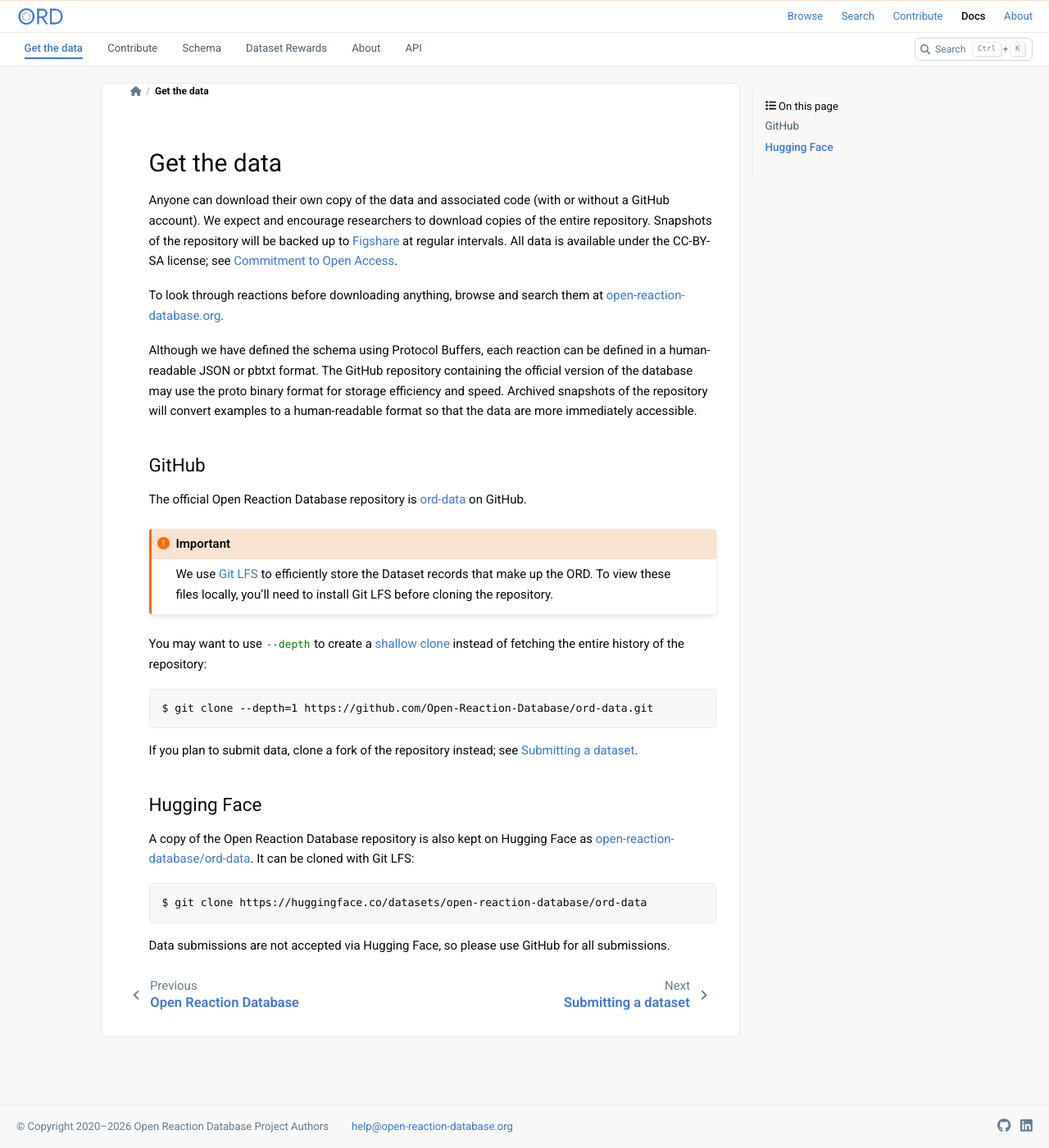
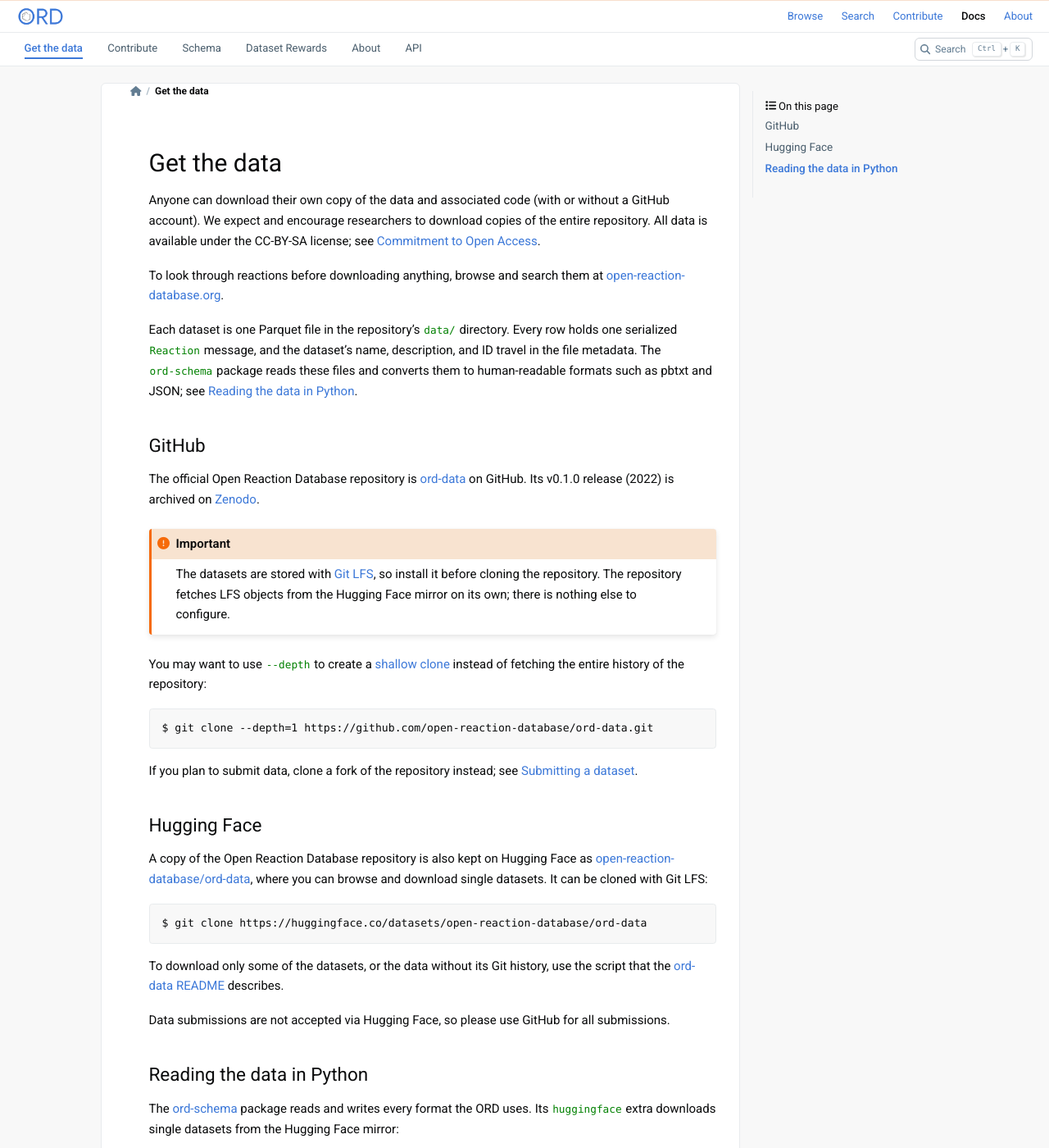
Before and after one commit to open-reaction-database/ord-schema, a Sphinx documentation site: the page built from docs/data.rst, in a window 1280 px wide and 1400 px high. Shown: the whole window at 82% size. Built offline with Sphinx 7.4.7 and the PyData theme 0.15.4, drawn with Linux system fonts in a browser that asks for light colours; some of the changed text lies outside the part shown.

Commit message:
Bring the docs' text in line with ord-data and ord-schema
- Get the data describes ord-data as it is: one Parquet file per dataset,
  LFS objects served from the Hugging Face mirror, and v0.1.0 archived on
  Zenodo, in place of Figshare snapshots and proto binary storage. It
  points to ord-data's script for downloading a subset, and gains a
  section on reading and converting a dataset in Python with ord-schema.
- The schema page's examples import reaction_pb2 and units, the modules
  that define Mass and UnitResolver. Its editor link, which pointed to a
  retired address, and its notebook snippet, which installed ord_schema
  from a clone with protoc-wheel, give way to links to the editor page
  and the Python section.
- Contribute runs the validator as python -m
  ord_schema.scripts.validate_dataset and links the Python section.
- The FAQ no longer names a single hosting donor, and the editor page
  drops its "in development" line.

Co-Authored-By: Claude Opus 5.5 <noreply@anthropic.com>

```diff
--- a/docs/data.rst
+++ b/docs/data.rst
@@ -4,38 +4,37 @@ Get the data
 
 Anyone can download their own copy of the data and associated code (with or
 without a GitHub account). We expect and encourage researchers to download
-copies of the entire repository. Snapshots of the repository will be backed up
-to `Figshare <https://figshare.com/>`_ at regular intervals. All data is
-available under the CC-BY-SA license; see
-:ref:`commitment-to-open-access`.
+copies of the entire repository. All data is available under the CC-BY-SA
+license; see :ref:`commitment-to-open-access`.
 
 To look through reactions before downloading anything, browse and search them at
 `open-reaction-database.org <https://open-reaction-database.org/>`__.
 
-Although we have defined the schema using Protocol Buffers, each reaction can be
-defined in a human-readable JSON or pbtxt format. The GitHub repository
-containing the official version of the database may use the proto binary format
-for storage efficiency and speed. Archived snapshots of the repository will
-convert examples to a human-readable format so that the data are more
-immediately accessible.
+Each dataset is one Parquet file in the repository's ``data/`` directory. Every
+row holds one serialized ``Reaction`` message, and the dataset's name,
+description, and ID travel in the file metadata. The ``ord-schema`` package
+reads these files and converts them to human-readable formats such as pbtxt and
+JSON; see :ref:`reading-the-data-in-python`.
 
 ******
 GitHub
 ******
 
 The official Open Reaction Database repository is
-`ord-data <https://github.com/Open-Reaction-Database/ord-data>`__ on GitHub.
+`ord-data <https://github.com/open-reaction-database/ord-data>`__ on GitHub.
+Its v0.1.0 release (2022) is archived on
+`Zenodo <https://doi.org/10.5281/zenodo.6028405>`__.
 
 .. IMPORTANT::
-   We use `Git LFS <https://git-lfs.github.com/>`_ to efficiently store the
-   Dataset records that make up the ORD. To view these files locally, you'll
-   need to install Git LFS before cloning the repository.
+   The datasets are stored with `Git LFS <https://git-lfs.com/>`_, so install
+   it before cloning the repository. The repository fetches LFS objects from the
+   Hugging Face mirror on its own; there is nothing else to configure.
 
 You may want to use ``--depth`` to create a
 `shallow clone <https://git-scm.com/docs/git-clone#Documentation/git-clone.txt---depthltdepthgt>`_
 instead of fetching the entire history of the repository::
 
-   $ git clone --depth=1 https://github.com/Open-Reaction-Database/ord-data.git
+   $ git clone --depth=1 https://github.com/open-reaction-database/ord-data.git
 
 If you plan to submit data, clone a fork of the repository instead; see
 :doc:`submissions`.
@@ -45,10 +44,52 @@ Hugging Face
 ************
 
 A copy of the Open Reaction Database repository is also kept on Hugging Face as
-`open-reaction-database/ord-data <https://huggingface.co/datasets/open-reaction-database/ord-data>`__.
-It can be cloned with Git LFS::
+`open-reaction-database/ord-data <https://huggingface.co/datasets/open-reaction-database/ord-data>`__,
+where you can browse and download single datasets. It can be cloned with Git
+LFS::
 
    $ git clone https://huggingface.co/datasets/open-reaction-database/ord-data
 
+To download only some of the datasets, or the data without its Git history, use
+the script that the
+`ord-data README <https://github.com/open-reaction-database/ord-data#getting-the-data>`__
+describes.
+
 Data submissions are not accepted via Hugging Face, so please use GitHub for all
 submissions.
+
+.. _reading-the-data-in-python:
+
+**************************
+Reading the data in Python
+**************************
+
+The `ord-schema <https://pypi.org/project/ord-schema/>`__ package reads and writes
+every format the ORD uses. Its ``huggingface`` extra downloads single datasets from
+the Hugging Face mirror::
+
+   $ pip install "ord-schema[huggingface]"
+
+``huggingface.fetch_dataset`` downloads a dataset and returns its path, and
+``datasets.load_dataset`` reads it:
+
+.. code-block:: python
+
+   from ord_schema import datasets, huggingface
+
+   path = huggingface.fetch_dataset("ord_dataset-...")
+   dataset = datasets.load_dataset(path)  # a DatasetView for .parquet, else a Dataset
+
+``load_dataset`` reads a file from a clone of the repository the same way. To
+convert a dataset to text, load the whole ``Dataset`` and save it under a
+``.pbtxt`` or ``.json`` name:
+
+.. code-block:: python
+
+   dataset = datasets.load_dataset(path, as_dataset=True)
+   datasets.save_dataset(dataset, "dataset.pbtxt")
+
+The
+`examples <https://github.com/open-reaction-database/ord-schema/tree/main/examples>`_
+are Jupyter notebooks, drawn from published papers, that build and use datasets
+with the full reaction schema.
--- a/docs/editor.rst
+++ b/docs/editor.rst
@@ -1,8 +1,6 @@
 ###############
 Reaction Editor
 ###############
-
-**This page is in development.**
 
 The online reaction editor can be accessed `here <https://app.open-reaction-database.org/>`_
 and requires users to sign-in using one of the following services:
--- a/docs/index.rst
+++ b/docs/index.rst
@@ -25,7 +25,8 @@ in reaction prediction, synthesis planning, and experiment design.
 
       :doc:`Get the data <data>`
 
-      Every dataset in the ORD, from GitHub or Hugging Face.
+      Every dataset in the ORD, from Hugging Face or GitHub, and how to read it in
+      Python.
 
    .. container:: ord-card
 
--- a/docs/submissions.rst
+++ b/docs/submissions.rst
@@ -58,7 +58,8 @@ finding a SMILES or InChI string for each compound.
 
    .. group-tab:: Code
 
-        See the Python examples `here <schema.html#jupyter-colab>`_.
+        See :ref:`reading-the-data-in-python` for the ``ord-schema`` package and
+        its example notebooks.
 
         If you create your submission programmatically, be sure to run the
         `validate_dataset.py
@@ -67,7 +68,7 @@ finding a SMILES or InChI string for each compound.
 
         .. code-block:: shell
 
-            $ python validate_dataset.py --input_pattern="example_dataset.pbtxt"
+            $ python -m ord_schema.scripts.validate_dataset --input_pattern="example_dataset.pbtxt"
 
         When defining reactions and datasets programatically, it is good
         practice to use the `validation methods
```
Also changed, not shown: docs/overview.rst (+4 -4 lines), docs/schema.rst (+13 -35 lines).
